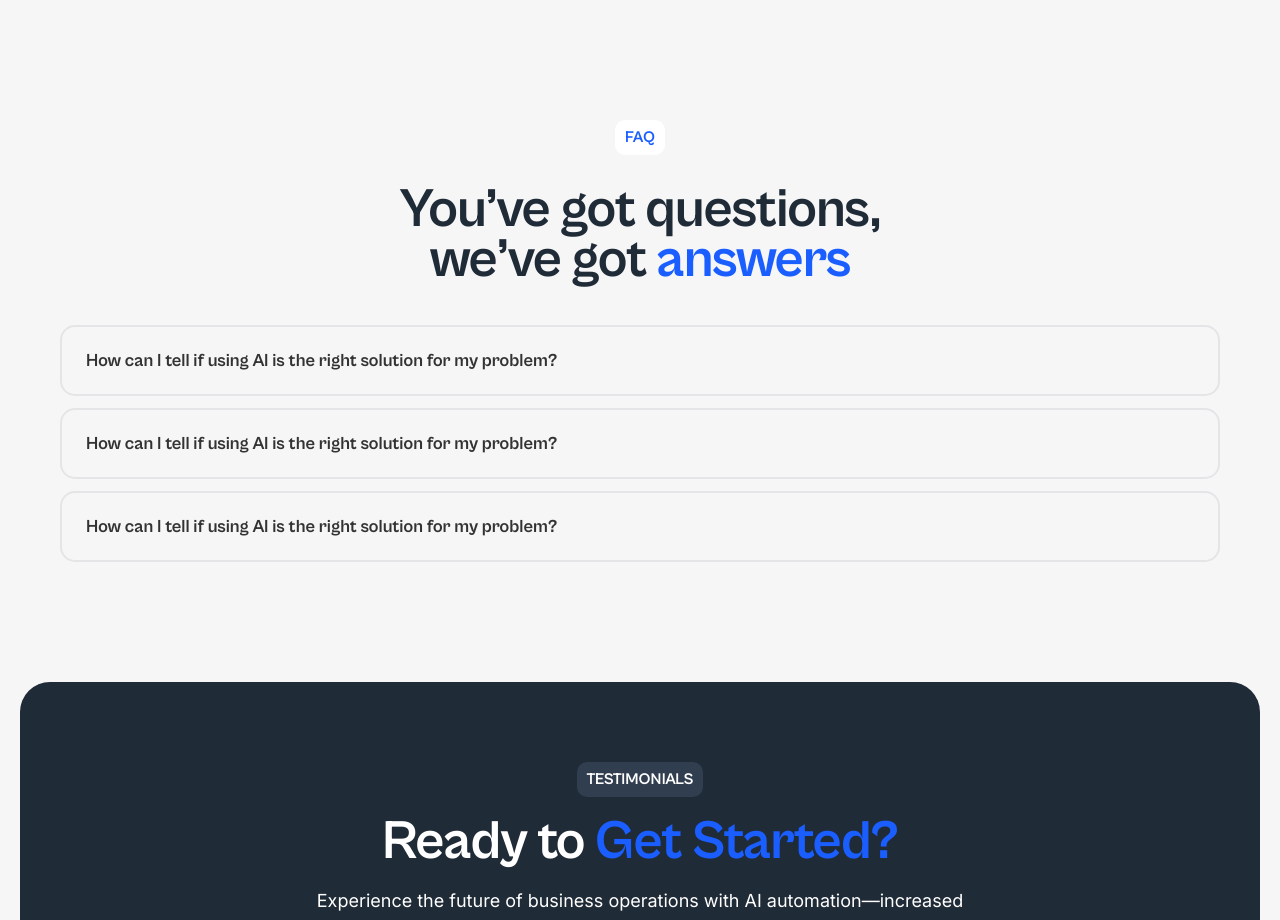
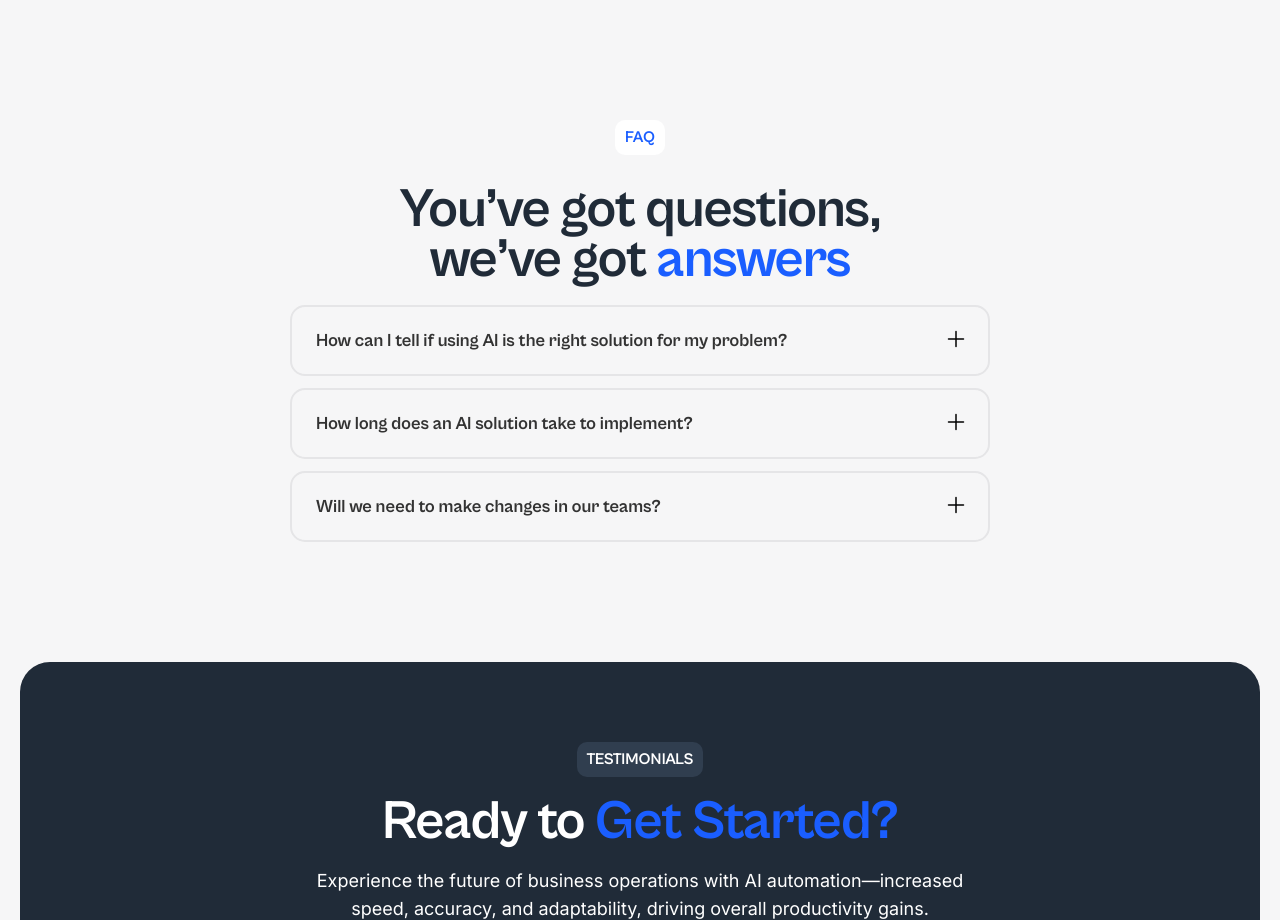
Before and after one commit to sagor-kumar/Rio-Landing-Page, a website: page src/index.html in a window 1280 px wide. Shown: the part 4960-5880 px from the top of the page. Drawn offline with Linux system fonts and the light colour scheme.

Commit message:
second commit

```diff
--- a/src/index.html
+++ b/src/index.html
@@ -646,24 +646,41 @@
         <!-- faq section -->
         <section>
             <div class="container py-[80px] px-[20px]">
-                <div class="flex flex-col gap-[40px]">
-                    <div class="flex flex-col justify-center items-center gap-[30px] max-w-[530px] mx-auto text-center">
+                <div class="">
+                    <div
+                        class="flex flex-col justify-center items-center gap-[30px] max-w-[530px] mx-auto text-center pb-[20px]">
                         <P class="service-title text-center text-[#1a5eff] bg-white">FAQ</P>
                         <h2 class="service-heading text-center">You’ve got questions, we’ve got <span
                                 class="head-color">answers</span></h2>
                     </div>
-                    <div class="flex flex-col gap-3">
+                    <div class="flex flex-col gap-3 max-w-[700px] mx-auto">
                         <div class="py-5 pl-[24px] pr-[20px] border-2 border-[#e5e5e7] rounded-[15px]">
-                            <h5 class="expertise-sub-text">How can I tell if using AI is the right solution for my
-                                problem?</h5>
+                            <div class="flex justify-between">
+                                <h5 class="expertise-sub-text">How can I tell if using AI is the right solution for my
+                                    problem?</h5>
+                                <svg xmlns="http://www.w3.org/2000/svg" fill="none" viewBox="0 0 24 24"
+                                    stroke-width="1.5" stroke="currentColor" class="size-6">
+                                    <path stroke-linecap="round" stroke-linejoin="round" d="M12 4.5v15m7.5-7.5h-15" />
+                                </svg>
+                            </div>
                         </div>
                         <div class="py-5 pl-[24px] pr-[20px] border-2 border-[#e5e5e7] rounded-[15px]">
-                            <h5 class="expertise-sub-text">How can I tell if using AI is the right solution for my
-                                problem?</h5>
+                            <div class="flex justify-between">
+                                <h5 class="expertise-sub-text">How long does an AI solution take to implement?</h5>
+                                <svg xmlns="http://www.w3.org/2000/svg" fill="none" viewBox="0 0 24 24"
+                                    stroke-width="1.5" stroke="currentColor" class="size-6">
+                                    <path stroke-linecap="round" stroke-linejoin="round" d="M12 4.5v15m7.5-7.5h-15" />
+                                </svg>
+                            </div>
                         </div>
                         <div class="py-5 pl-[24px] pr-[20px] border-2 border-[#e5e5e7] rounded-[15px]">
-                            <h5 class="expertise-sub-text">How can I tell if using AI is the right solution for my
-                                problem?</h5>
+                            <div class="flex justify-between">
+                                <h5 class="expertise-sub-text">Will we need to make changes in our teams?</h5>
+                                <svg xmlns="http://www.w3.org/2000/svg" fill="none" viewBox="0 0 24 24"
+                                    stroke-width="1.5" stroke="currentColor" class="size-6">
+                                    <path stroke-linecap="round" stroke-linejoin="round" d="M12 4.5v15m7.5-7.5h-15" />
+                                </svg>
+                            </div>
                         </div>
                     </div>
                 </div>
```
Also changed, not shown: src/output.css.
